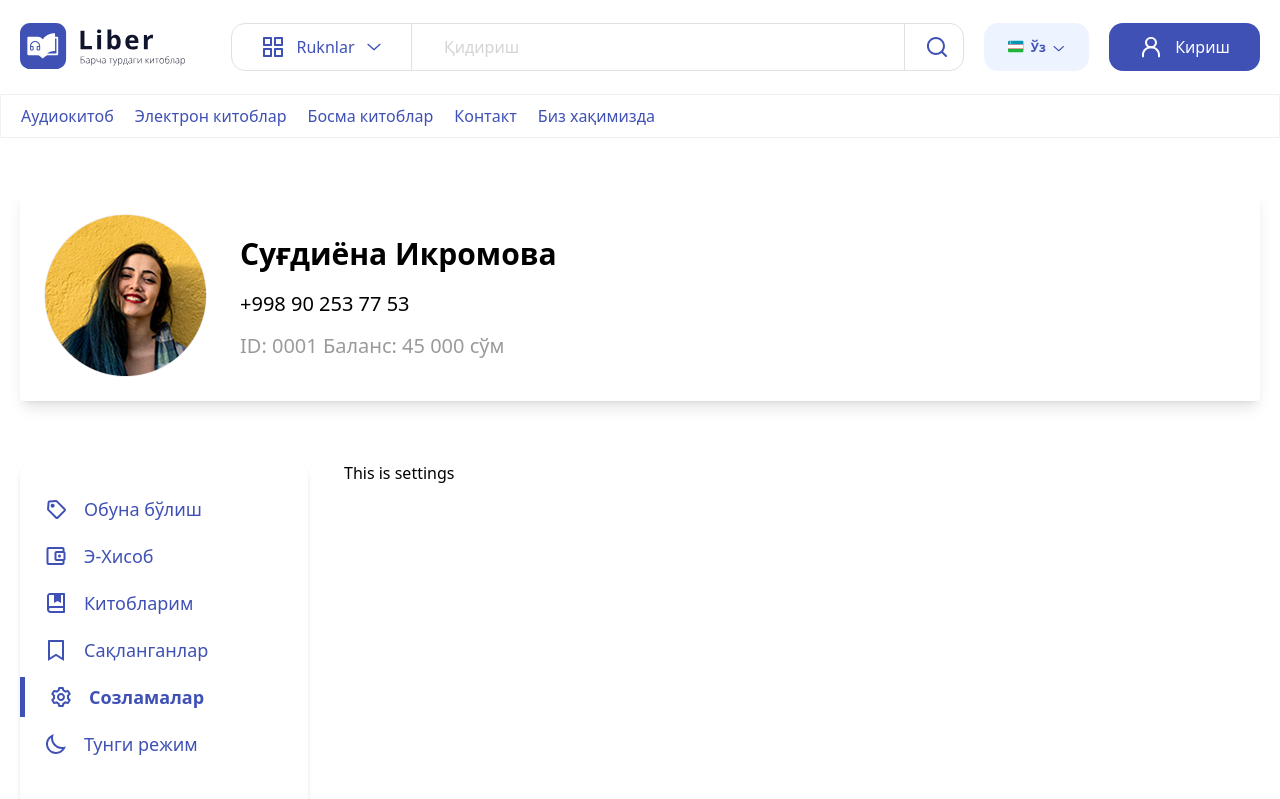
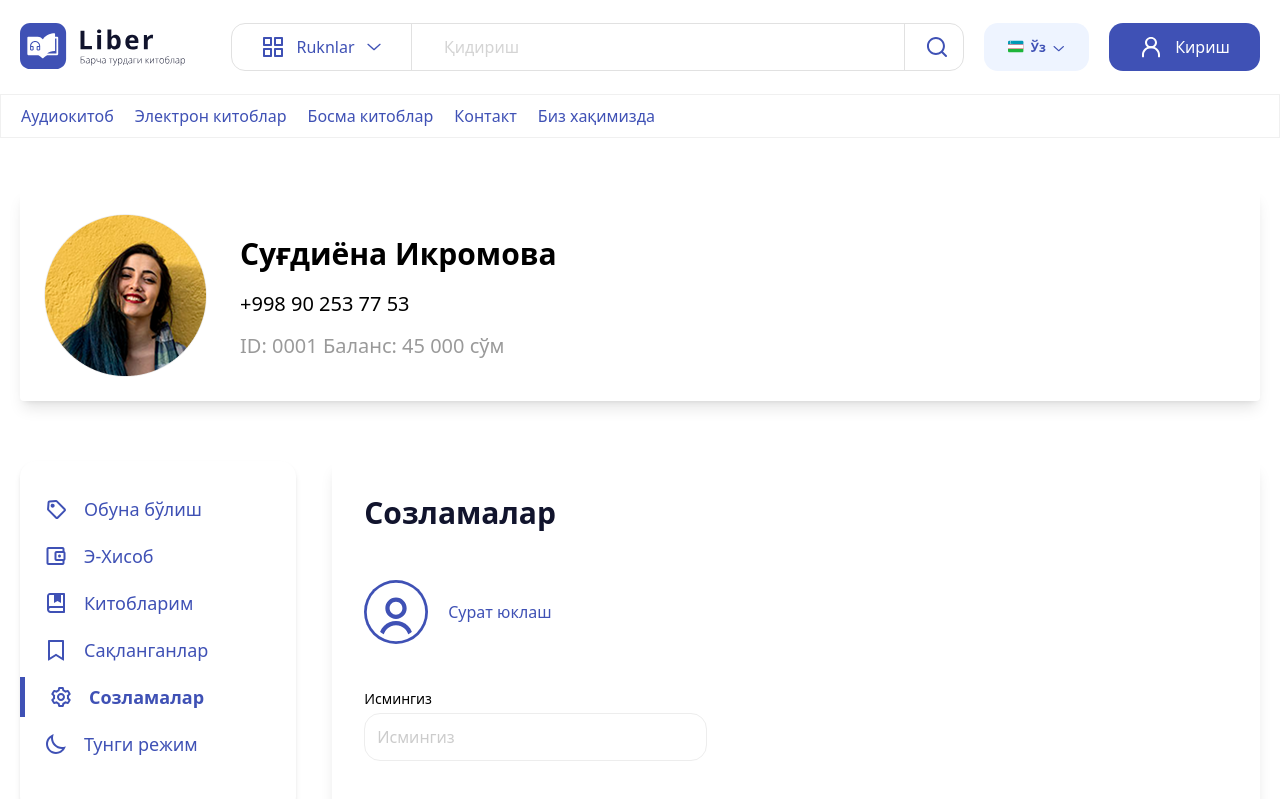
Before and after one commit to paffexe/front_liber_book_site, a React (Vite) app: page /profile/settings in a window 1280 px wide. Shown: the top 799 px of the page. Built offline with nearby package versions, Linux system fonts and the light colour scheme.

Commit message:
update 1.6

```diff
--- a/src/layout/profile-layout.jsx
+++ b/src/layout/profile-layout.jsx
@@ -31,7 +31,7 @@ const ProfileLayout = () => {
           </div>
         </div>
       </div>
-      <div className="flex gap-9">
+      <div className="flex gap-9 items-start">
         <div className="flex gap-[7px] flex-col w-[288px] pt-7 pb-12 rounded-2xl shadow-md bg-white">
           <NavLink
             end
--- a/src/pages/profile/Settings.jsx
+++ b/src/pages/profile/Settings.jsx
@@ -1,11 +1,34 @@
-import React from 'react'
+import React from "react";
+import account from "../../assets/profile/account.svg";
 
 const Settings = () => {
   return (
-    <div>
-        <h2>This is settings</h2>
+    <div className="w-[966px] rounded-sm pl-8 pt-8 shadow-lg ">
+      <h3 className="font-bold text-[30px] leading-10 text-[#11142D] mb-[47px] ">
+        Созламалар
+      </h3>
+      <div className="flex items-center gap-5 mb-[45px]">
+        <img src={account} alt="" className="w-16" />
+
+        <p className="font-medium text-base leading-normal tracking-normal text-primary">
+          Сурат юклаш
+        </p>
+      </div>
+      <div className="w-[343px] pb-[47px]">
+        <p className="mb-1 font-medium text-[14px] leading-5">Исмингиз</p>
+        <div className=" border border-[#EDEDED] rounded-2xl py-3 pl-3 flex gap-2">
+          <input
+            type="text"
+            className="w-[380px] h-full outline-none text-[#9A9A9A] "
+            placeholder="Исмингиз"
+          />
+        </div>
+        <button className=" w-full mt-[65px] bg-primary text-white flex items-center justify-center gap-3 py-3 px-6 rounded-[14px] cursor-pointer">
+          <p>Сақлаш</p>
+        </button>
+      </div>
     </div>
-  )
-}
+  );
+};
 
-export default Settings
+export default Settings;
```
Also changed, not shown: src/assets/profile/account.svg (added).
